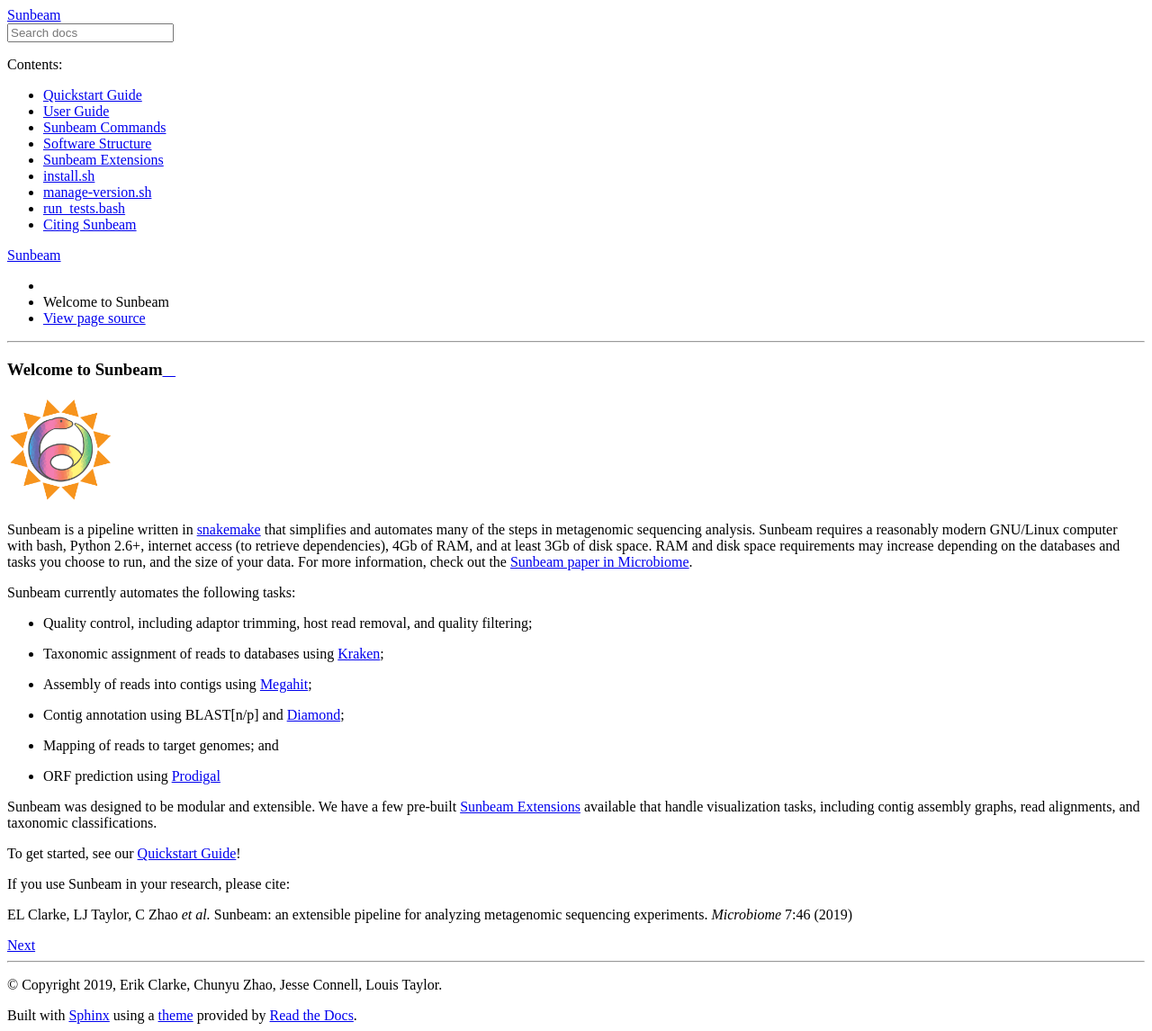
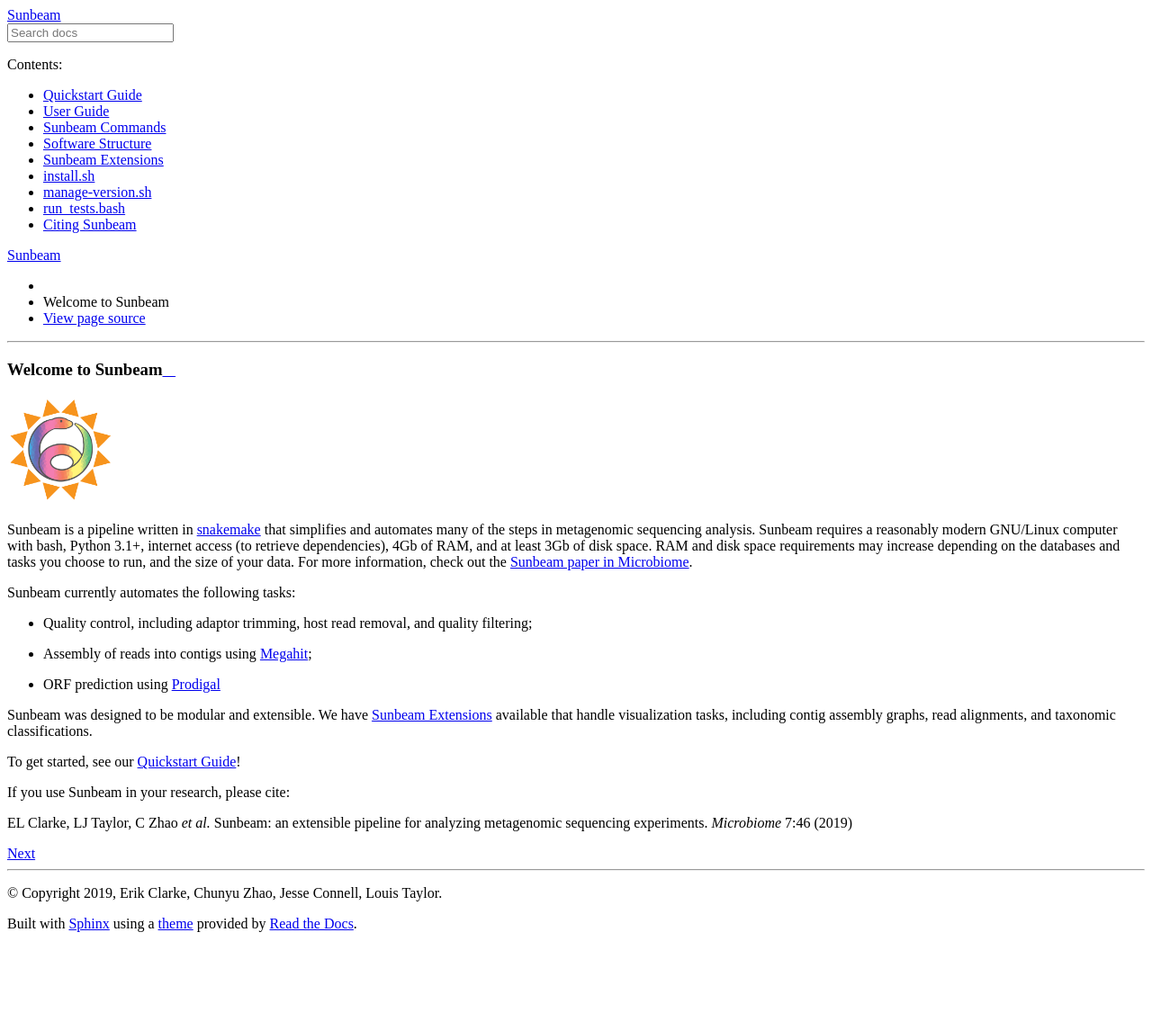
Before and after one commit to sunbeam-labs/sunbeam, a Sphinx documentation site: the page built from docs/index.rst, in a window 1280 px wide. Shown: the whole page at 90% size. Built offline with Sphinx 7.4.7 and the Read the Docs theme 2.0.0, drawn with Linux system fonts in a browser that asks for light colours; the version number could not be read and is left out; after the commit the page ends 1044 px from its top, so only the background shows below that.

Commit message:
Update index and quickstart

```diff
--- a/docs/index.rst
+++ b/docs/index.rst
@@ -17,7 +17,7 @@ Welcome to Sunbeam
 Sunbeam is a pipeline written in `snakemake <http://snakemake.readthedocs.io>`_
 that simplifies and automates many of the steps in metagenomic sequencing
 analysis. Sunbeam requires a reasonably modern GNU/Linux computer with bash,
-Python 2.6+, internet access (to retrieve dependencies), 4Gb of RAM, and at
+Python 3.1+, internet access (to retrieve dependencies), 4Gb of RAM, and at
 least 3Gb of disk space. RAM and disk space requirements may increase depending
 on the databases and tasks you choose to run, and the size of your data. For
 more information, check out the `Sunbeam paper in Microbiome
@@ -27,15 +27,11 @@ Sunbeam currently automates the following tasks:
 
 * Quality control, including adaptor trimming, host read removal, and quality
   filtering;
-* Taxonomic assignment of reads to databases using `Kraken
-  <https://github.com/DerrickWood/kraken>`_;
 * Assembly of reads into contigs using `Megahit
   <https://github.com/voutcn/megahit>`_;
-* Contig annotation using BLAST[n/p] and `Diamond <https://github.com/bbuchfink/diamond>`_;
-* Mapping of reads to target genomes; and
 * ORF prediction using `Prodigal <https://github.com/hyattpd/Prodigal>`_
 
-Sunbeam was designed to be modular and extensible. We have a few pre-built
+Sunbeam was designed to be modular and extensible. We have
 :ref:`extensions` available that handle visualization tasks, including contig
 assembly graphs, read alignments, and taxonomic classifications.
 
```
Also changed, not shown: docs/quickstart.rst (+7 -35 lines).
